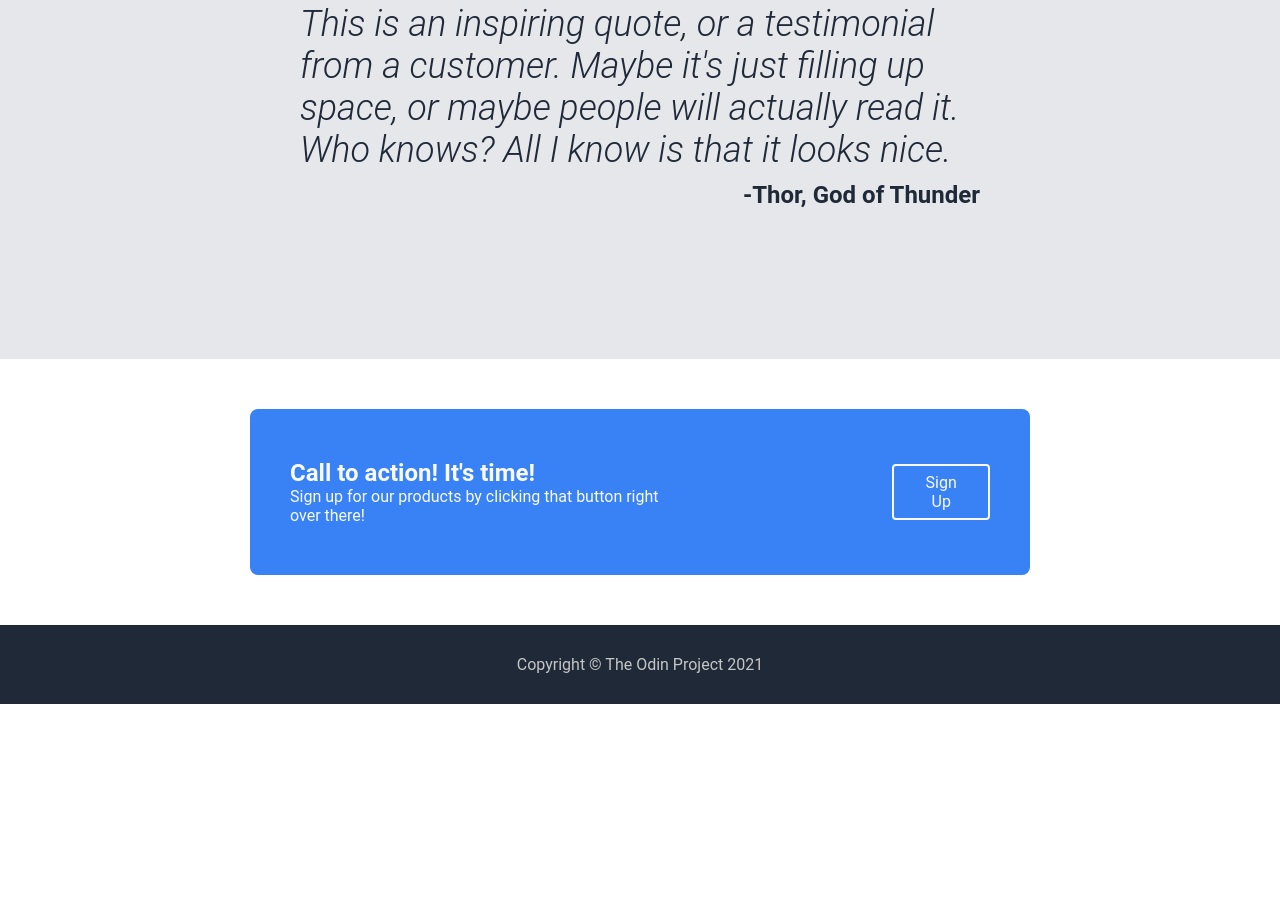
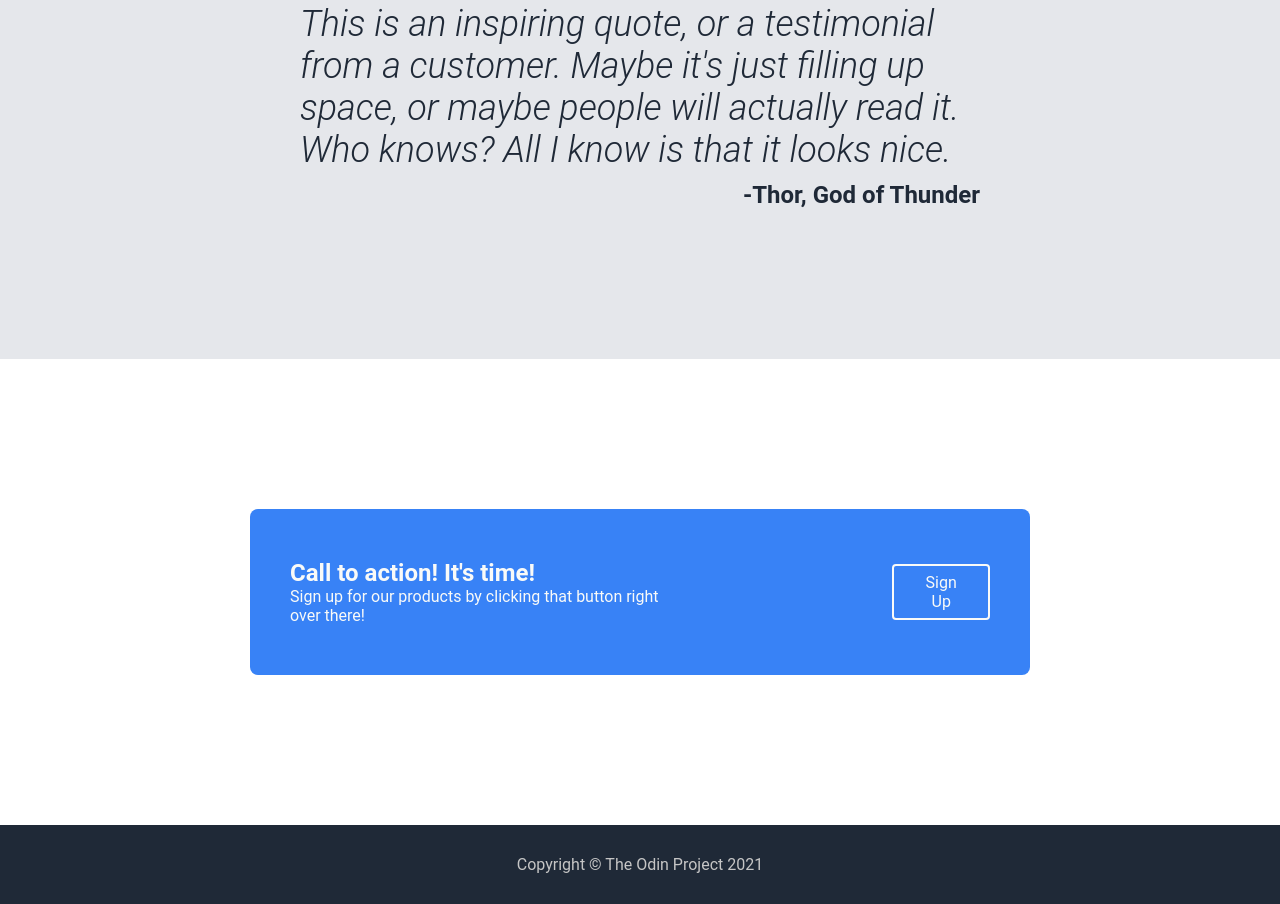
Before and after one commit to jellybrigade/landing-page, a plain HTML site: page index.html in a window 1280 px wide. Shown: the part 1195-2099 px from the top of the page. Before the commit the page ends 1899 px from the top, so only its background shows below. Drawn offline with Linux system fonts and the light colour scheme; a script that the page names is missing.

Commit message:
Update margins for CTA

```diff
--- a/style.css
+++ b/style.css
@@ -143,7 +143,7 @@ a:hover {
     justify-content: center;
     align-items: center;
     padding: 50px 40px;
-    margin: 50px 250px;
+    margin: 150px 250px;
     border-radius: 8px;
     background-color: #3882F6;
 }
```
